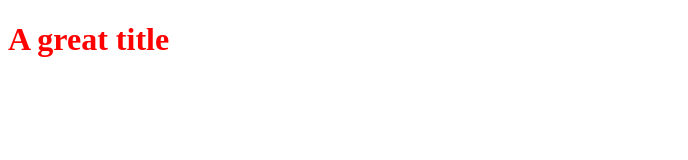
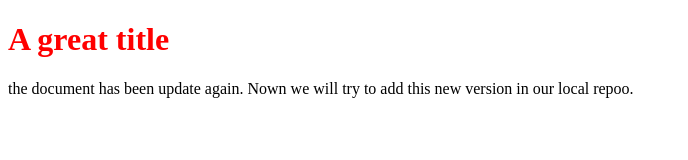
Before and after one commit to JalilGafar/camerSchool, a plain HTML site: page index.html in a window 1280 px wide. Shown: the whole page, without its empty margins (0-688 px from the left). Drawn offline with Linux system fonts and the light colour scheme.

Commit message:
Addition of paragraph to our html file

```diff
--- a/index.html
+++ b/index.html
@@ -6,5 +6,6 @@
 </head>
 <body>
     <h1>A great title</h1>
+    <p>the document has been update again. Nown we will try to add this new version in our local repoo.</p>
 </body>
 </html>
```
